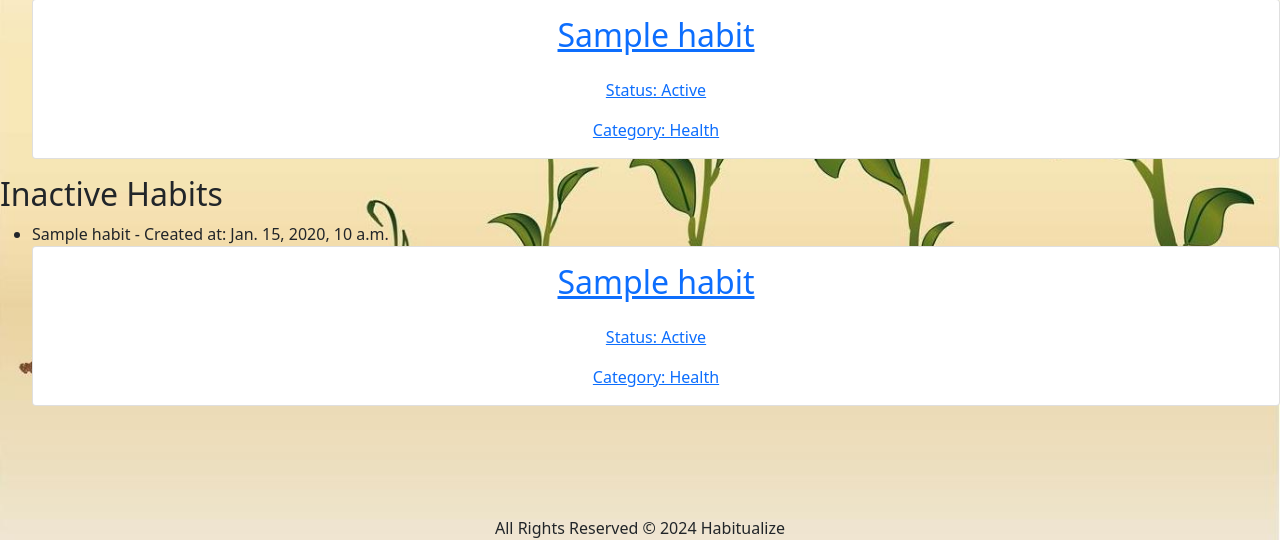
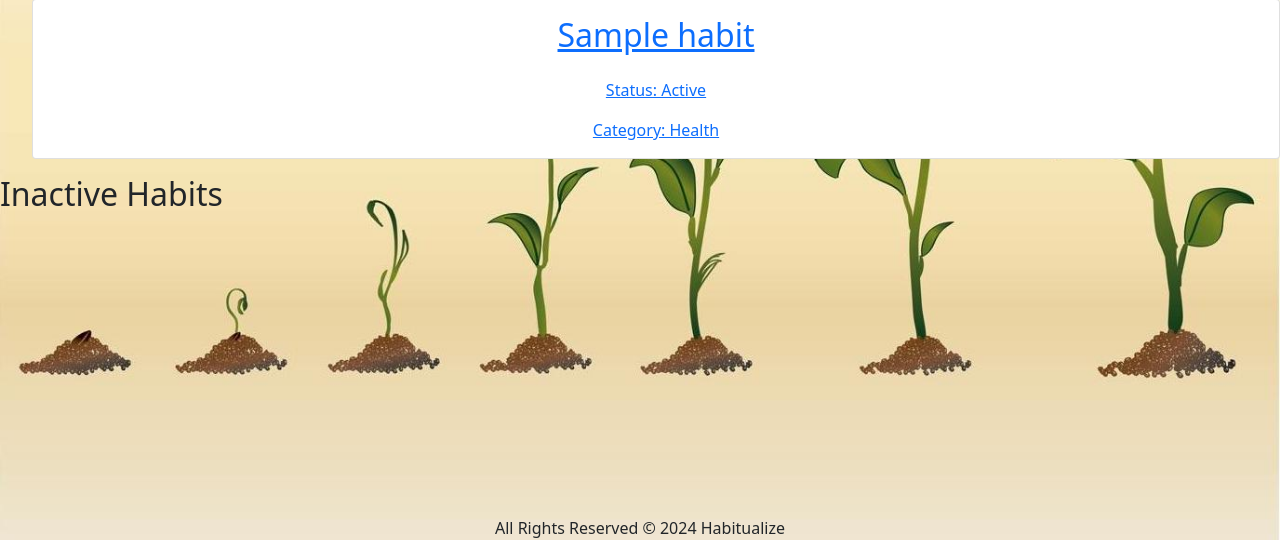
Before and after one commit to harmonica23/habitualize, a Django app: page /habits/ in a window 1280 px wide. Shown: the part 260-800 px from the top of the page. Run offline with Django 5.2, Linux system fonts and the light colour scheme; a user stored in the database is signed in; tables that the repository leaves empty hold one stand-in row (values such as "Sample post").

Commit message:
updated index page

```diff
--- a/habitualize/main_app/templates/habits/index.html
+++ b/habitualize/main_app/templates/habits/index.html
@@ -15,7 +15,7 @@
 <h2>Active Habits</h2>
 <ul>
   {% for habit in habits %}
-  {% if habit.status and not habit.paused %}
+    {% if habit.status and not habit.Inactive %}
       <li>{{ habit.name }} - Created at: {{ habit.created_at }}</li>
       <div class="card">
         <a href="{% url 'detail' habit.id %}">
@@ -33,13 +33,13 @@
 <h2>Inactive Habits</h2>
 <ul>
   {% for habit in habits %}
-      {% if habit.status and not habit.paused %}
+    {% if not habit.status or habit.Inactive %}
       <li>{{ habit.name }} - Created at: {{ habit.created_at }}</li>
       <div class="card">
         <a href="{% url 'detail' habit.id %}">
           <div class="container">
             <p><h2>{{ habit.name }}</h2></p>
-              <p>Status: Active</p>
+            <p>Status: Inactive</p>
             <p>Category: {{ habit.category }}</p>
           </div>
         </a>
@@ -48,5 +48,4 @@
   {% endfor %}
 </ul>
 
-
 {% endblock %}
```
Lines whose indentation alone changed are shown as unchanged.
